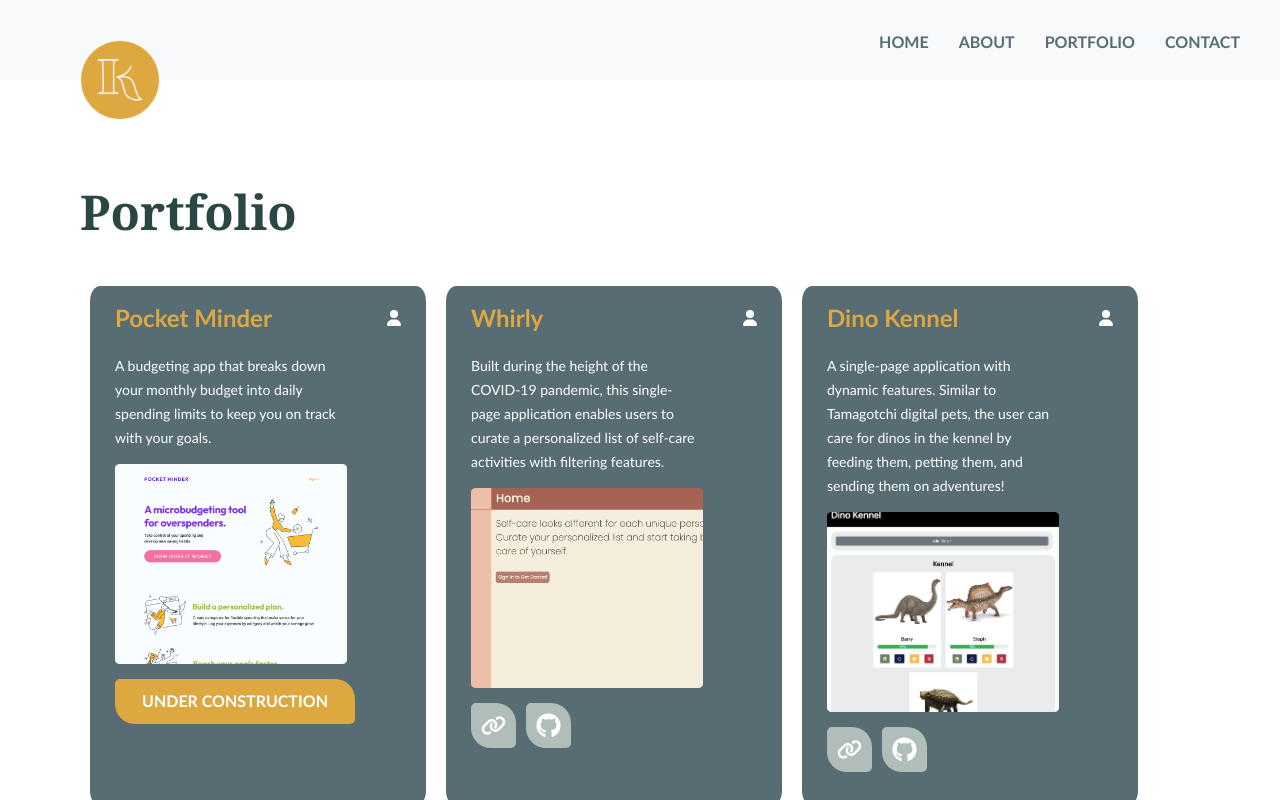
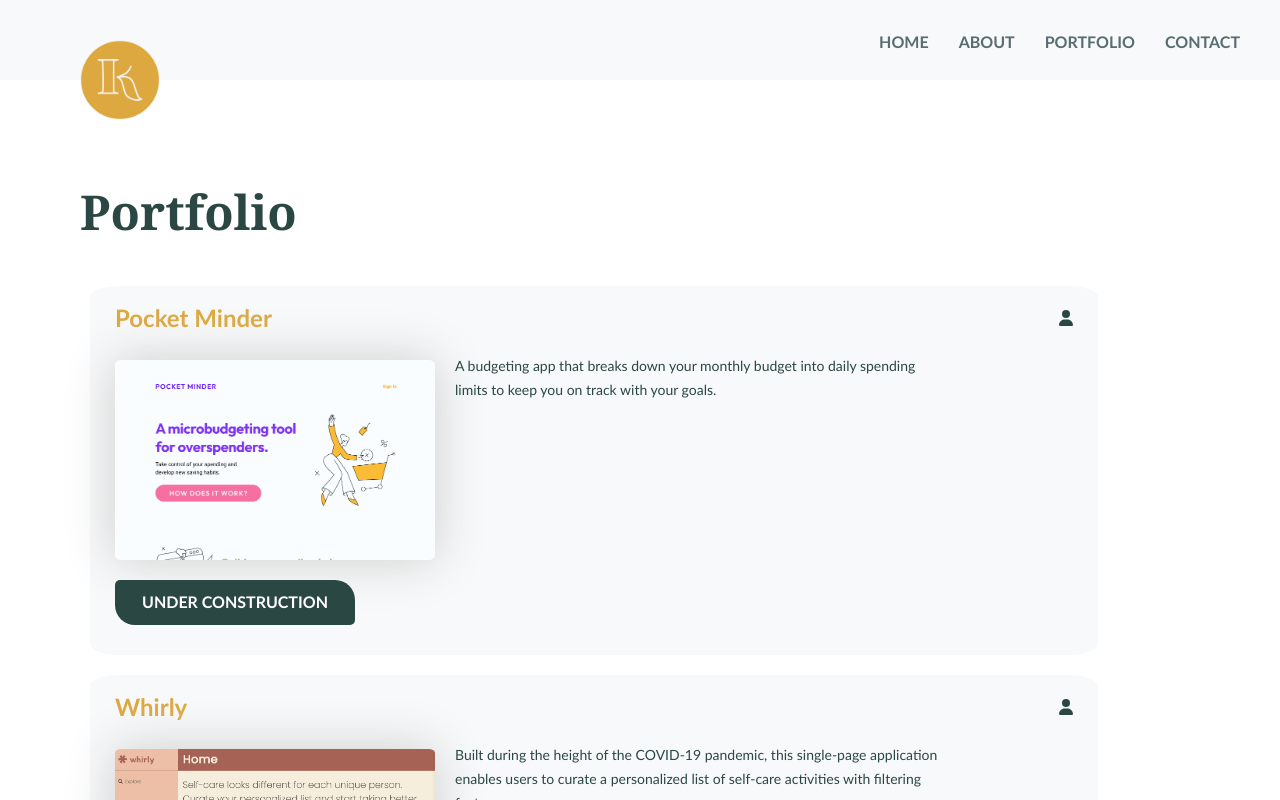
Before and after one commit to kaitvan/portfolio, a React (Vite) app: page /portfolio in a window 1280 px wide. Shown: the top 800 px of the page. Built offline with nearby package versions, Linux system fonts and the light colour scheme.

Commit message:
Revise project layout

```diff
--- a/src/components/Navigation.jsx
+++ b/src/components/Navigation.jsx
@@ -5,7 +5,7 @@ import Logo from "../assets/logo-gold.png";
 import styles from "./Navigation.module.css";
 
 const Navigation = () => {
-  const [spin, setSpin] = useState(0);
+  const [spin, setSpin] = useState(1);
 
   return (
     <header className={styles.header}>
--- a/src/components/ProjectCard.jsx
+++ b/src/components/ProjectCard.jsx
@@ -38,9 +38,13 @@ const ProjectCard = ({ project }) => {
             {project.groupProject && <FontAwesomeIcon icon={faUserGroup} />}
             {!project.groupProject && <FontAwesomeIcon icon={faUser} />}
           </div>
-          <p className={styles.description}>{project.description}</p>
-          <div className={styles.screenshot}>
-            <img src={project.screenshot} className={styles.image} />
+          <div className={styles.body}>
+            <div className={styles.screenshot}>
+              <img src={project.screenshot} className={styles.image} />
+            </div>
+            <div>
+              <p className={styles.description}>{project.description}</p>
+            </div>
           </div>
         </div>
         <div className={styles["btn-container"]}>
--- a/src/components/ProjectCard.module.css
+++ b/src/components/ProjectCard.module.css
@@ -1,9 +1,9 @@
 .card {
   min-width: 290px;
-  max-width: 30%;
+  max-width: 90%;
   min-height: 300px;
-  background: var(--color-medium-green);
-  color: white;
+  background: var(--color-gray);
+  color: var(--color-dark-green);
   margin: 10px;
   border-radius: 3%;
 }
@@ -13,6 +13,12 @@
   min-height: 300px;
   display: flex;
   flex-direction: column;
+  justify-content: space-between;
+}
+
+.body {
+  display: flex;
+  flex-direction: row;
   justify-content: space-between;
 }
 
@@ -35,15 +41,18 @@ h2 {
 }
 
 .screenshot {
-  width: 90%;
+  width: 80%;
+  max-width: 320px;
   border-radius: 3%;
   height: 200px;
-  margin-bottom: 15px;
+  margin: 20px 20px 20px 0;
+  box-shadow: 0 0 50px #ccc;
 }
 
 .image {
   object-fit: cover;
-  width: 90%;
+  object-position: top left;
+  width: 100%;
   height: 200px;
   border-radius: 2%;
 }
@@ -63,7 +72,7 @@ h2 {
 }
 
 .icon:hover {
-  background: var(--color-dark-gold);
+  background: var(--color-dark-green);
 }
 
 a {
@@ -74,7 +83,7 @@ a {
 }
 
 .label {
-  background: var(--color-dark-gold);
+  background: var(--color-dark-green);
   width: 220px;
   height: 25px;
   margin-right: 10px;
```
